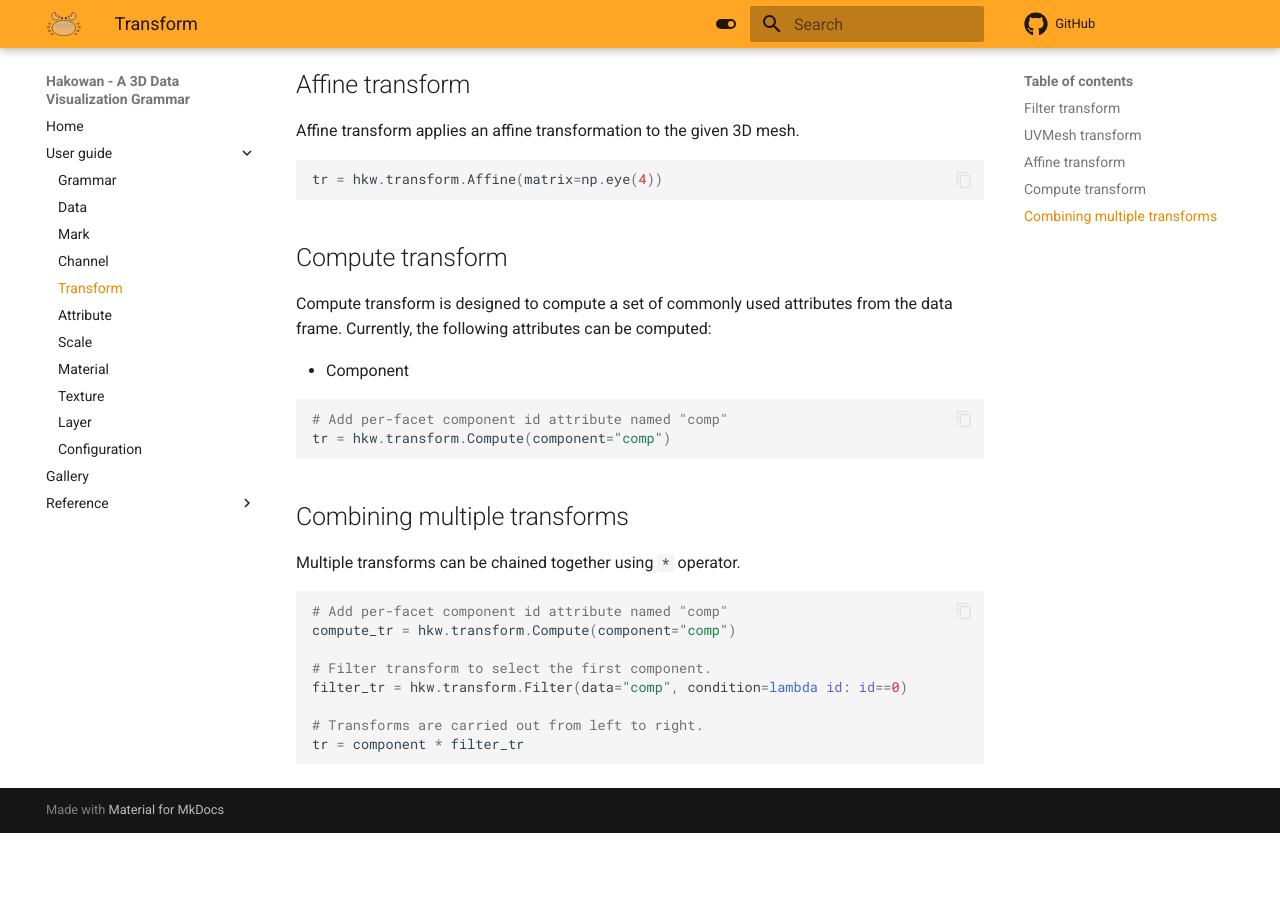
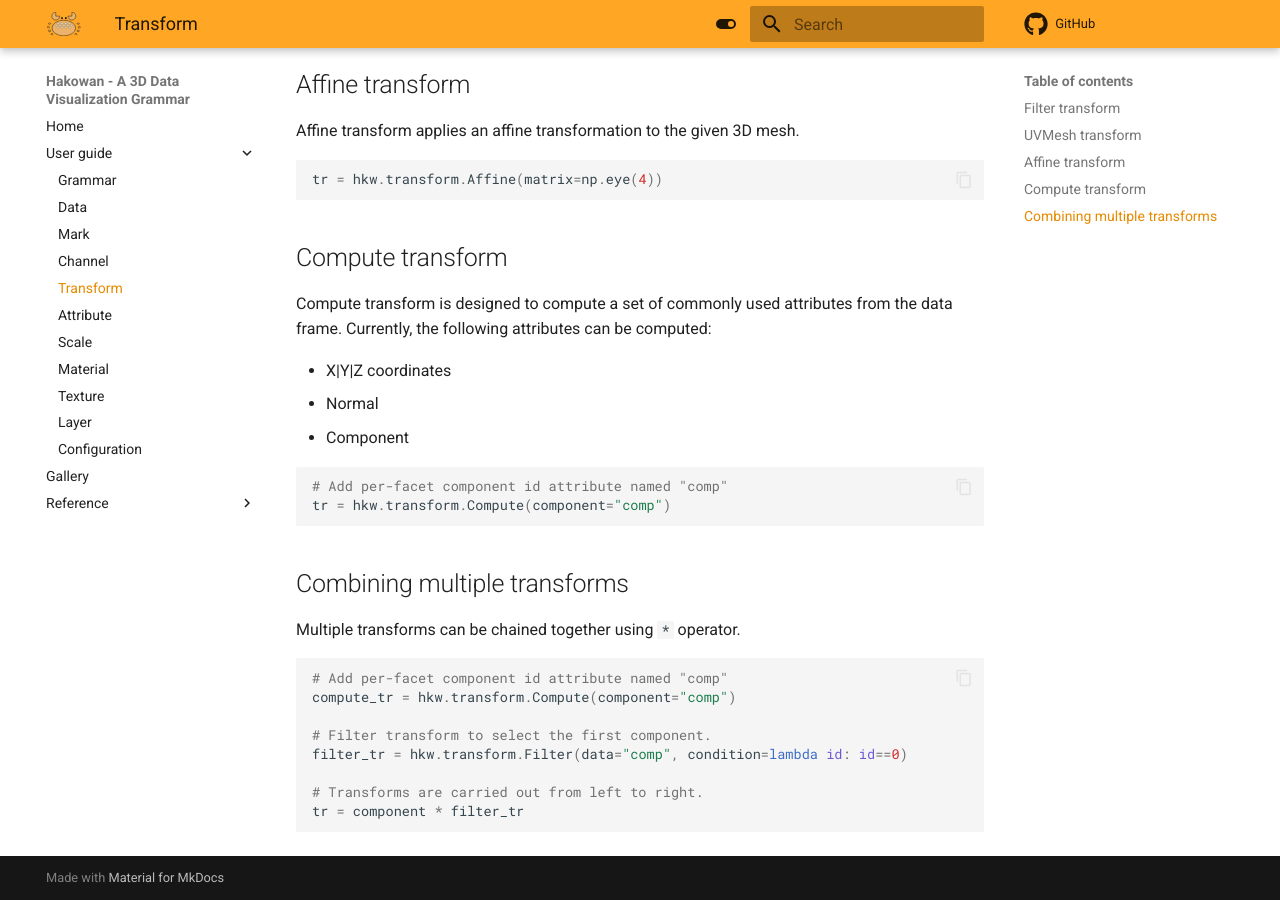
Before and after one commit to Hakowan/hakowan, an MkDocs documentation site: the page built from docs/guide/transform.md, in a window 1280 px wide and 900 px high, scrolled down 549 px. Built offline with MkDocs 1.6.1 and Material for MkDocs 9.7.7, drawn with Linux system fonts in a browser that asks for light colours; comment, search, counter and statistics services are not loaded; before the commit the page ends 1382 px from its top, so only the background shows below that.

Commit message:
Update doc.

````diff
--- a/docs/guide/transform.md
+++ b/docs/guide/transform.md
@@ -32,6 +32,8 @@ tr = hkw.transform.Affine(matrix=np.eye(4))
 Compute transform is designed to compute a set of commonly used attributes from the data frame.
 Currently, the following attributes can be computed:
 
+* X|Y|Z coordinates
+* Normal
 * Component
 
 ```py
````
